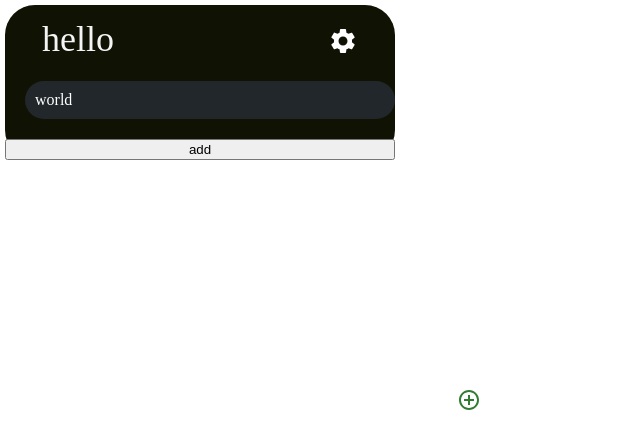
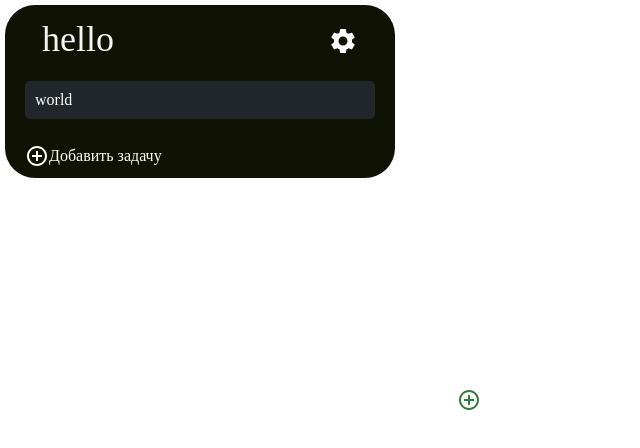
Before and after one commit to temirhanb/simple_todo_list, a React (Create React App) app: page / in a window 1280 px wide. Shown: the top 448 px of the page, without its empty margins (0-640 px from the left). Built offline with nearby package versions, Linux system fonts and the light colour scheme.

Commit message:
- add style button

```diff
--- a/src/Compoents/Column/ButtonAddTask/index.tsx
+++ b/src/Compoents/Column/ButtonAddTask/index.tsx
@@ -1,6 +1,8 @@
 import React from "react";
 import { useDispatch } from "react-redux";
+import AddCircleOutlineIcon from "@mui/icons-material/AddCircleOutline";
 import { addColumnsTask } from "../../../state/slices/columnsSlices";
+import { TasksAddButton } from "../../../style/column";
 
 interface IProps {
   id: number
@@ -13,6 +15,9 @@ export const ButtonAddTask: React.FC<IProps> = ({id}) => {
     dispatch(addColumnsTask(id))
   }
   return (
-    <button onClick={handlerAddTask}>add</button>
+    <TasksAddButton onClick={handlerAddTask}>
+      <AddCircleOutlineIcon/>
+      <span>Добавить задачу</span>
+    </TasksAddButton>
   )
 }
--- a/src/style/column/index.tsx
+++ b/src/style/column/index.tsx
@@ -52,8 +52,19 @@ export const ContainerTasks = styled.div`
 `
 
 export const TaskItem = styled.div`
-  border-radius: 30px;
-  width: 100%;
+  border-radius: 5px;
   padding: 10px;
+  margin-bottom: 5px;
   background: #22272b;
 `
+
+export const TasksAddButton = styled.div`
+  display: flex;
+  align-items: center;
+  margin-bottom: 10px;
+  margin-left: 20px;
+  width: max-content;
+  &:hover{
+    background: #22272b;
+  }
+`
```
